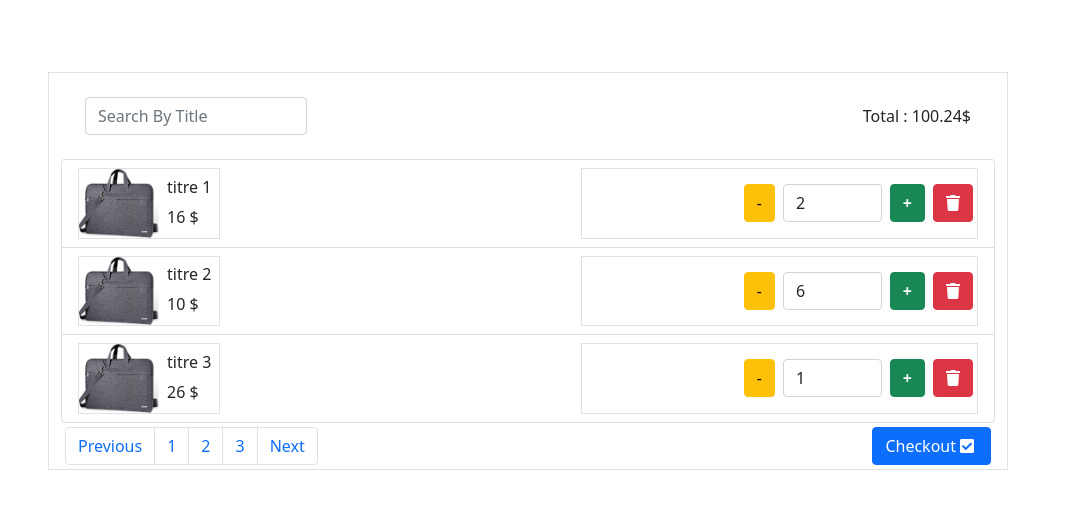
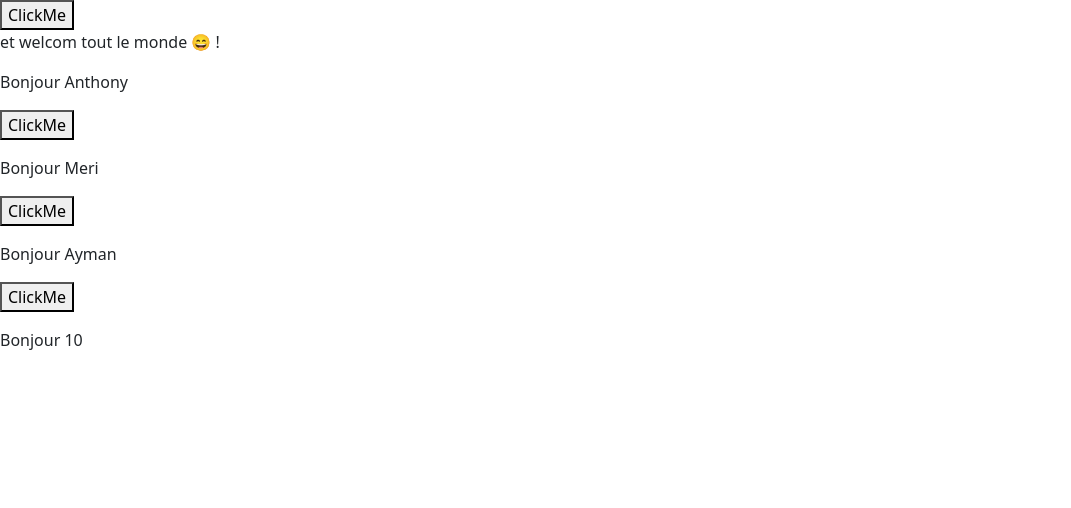
Before and after one commit to yassineDevox/react-course, a React (Create React App) app: page / in a window 1280 px wide. Shown: the top 508 px of the page, without its empty margins (0-1071 px from the left). Built offline with nearby package versions, Linux system fonts and the light colour scheme.

Commit message:
react props

```diff
--- a/package.json
+++ b/package.json
@@ -35,5 +35,8 @@
       "last 1 firefox version",
       "last 1 safari version"
     ]
+  },
+  "devDependencies": {
+    "prop-types": "^15.7.2"
   }
 }
--- a/src/App.js
+++ b/src/App.js
@@ -1,8 +1,16 @@
-import ShoppingCart from './components/shopping-cart/shopping-cart';
+import Welcome from "./components/Welcome";
 
 function App() {
+  const alertMyInput = name => alert(name);
   return (
-    <ShoppingCart/>
+    <>
+    <Welcome functionHello={alertMyInput} >
+     <span className="text-center"> et welcom tout le monde 😄 !  </span>
+    </Welcome>
+    <Welcome name="Meri"/>
+    <Welcome name="Ayman"/>
+    <Welcome name={10}/>
+    </>
   );
 }
 
--- /dev/null
+++ b/src/components/Welcome.js
@@ -0,0 +1,22 @@
+import PropTypes from 'prop-types';
+
+const Welcome = ({name="Anthony",functionHello,children}) => {
+    console.log(`props:`, name);
+    return (
+        <>
+            <button onClick={() => functionHello(`My name is James Brown `)}>
+                ClickMe
+            </button>
+            <p>{children} </p>
+            <p>Bonjour {name} </p>
+        </>
+    );
+};
+export default Welcome
+
+Welcome.defaultProps={
+    name:"Anthony"
+}
+Welcome.propTypes = {
+    name:PropTypes.string
+}
```
Also changed, not shown: 1 other file (tests, documents, lock files or other folders).
